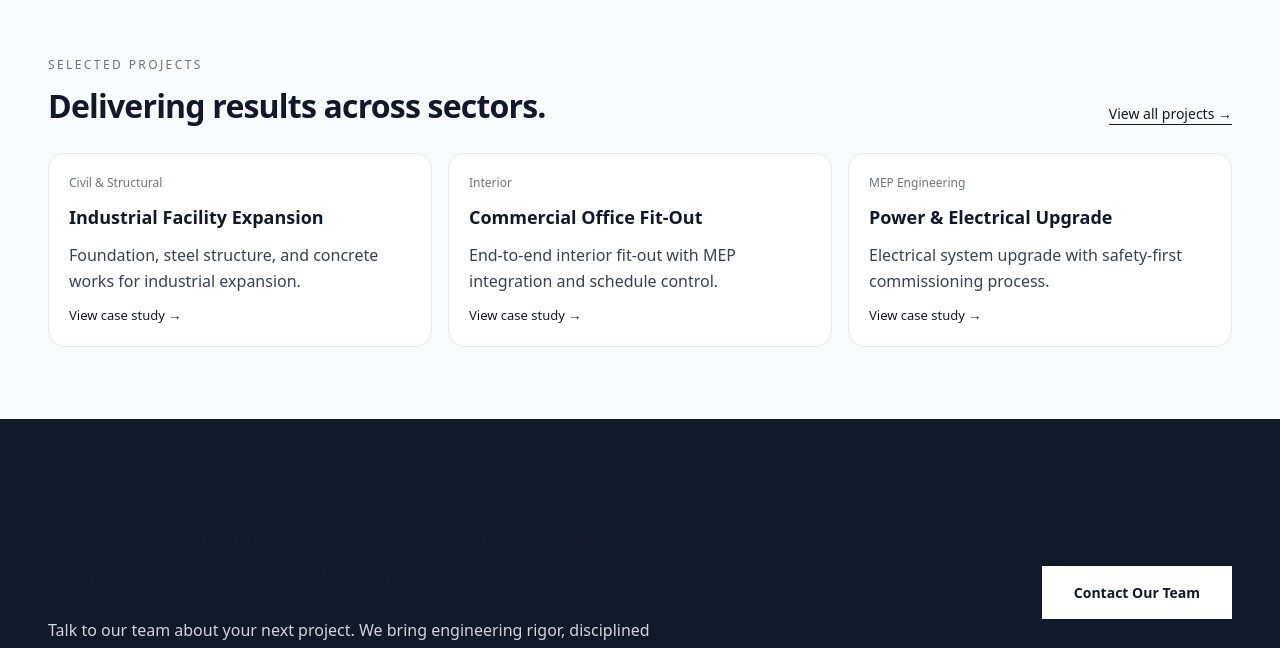
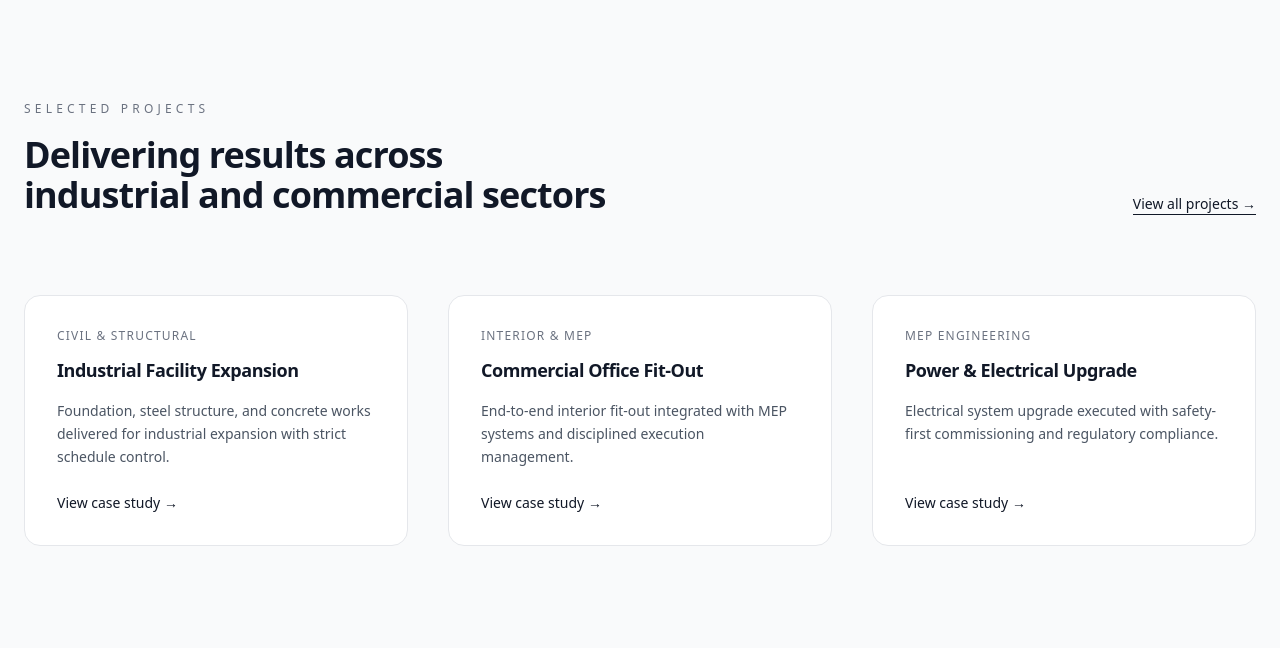
Before and after one commit to herlan-syihabudin/Bhaskara, a Next.js app: page / in a window 1280 px wide. Shown: the part 2063-2711 px from the top of the page. Built offline with nearby package versions, Linux system fonts and the light colour scheme.

Commit message:
Update FeaturedProjects.tsx

```diff
--- a/components/home/FeaturedProjects.tsx
+++ b/components/home/FeaturedProjects.tsx
@@ -2,88 +2,65 @@ const projects = [
   {
     title: "Industrial Facility Expansion",
     category: "Civil & Structural",
-    desc: "Foundation, steel structure, and concrete works for industrial expansion.",
+    desc: "Foundation, steel structure, and concrete works delivered for industrial expansion with strict schedule control.",
   },
   {
     title: "Commercial Office Fit-Out",
-    category: "Interior",
-    desc: "End-to-end interior fit-out with MEP integration and schedule control.",
+    category: "Interior & MEP",
+    desc: "End-to-end interior fit-out integrated with MEP systems and disciplined execution management.",
   },
   {
     title: "Power & Electrical Upgrade",
     category: "MEP Engineering",
-    desc: "Electrical system upgrade with safety-first commissioning process.",
+    desc: "Electrical system upgrade executed with safety-first commissioning and regulatory compliance.",
   },
 ];
 
 export default function FeaturedProjects() {
   return (
-    <section style={{ padding: "72px 48px", background: "#f9fafb" }}>
-      <div style={{ maxWidth: 1200, margin: "0 auto" }}>
-        <p
-          style={{
-            fontSize: 12,
-            letterSpacing: "0.2em",
-            color: "#6b7280",
-            marginBottom: 12,
-          }}
-        >
-          SELECTED PROJECTS
-        </p>
+    <section className="bg-gray-50">
+      <div className="container-bbm py-28">
+        {/* HEADER */}
+        <div className="flex flex-col gap-6 lg:flex-row lg:items-end lg:justify-between">
+          <div className="max-w-2xl">
+            <span className="badge">SELECTED PROJECTS</span>
 
-        <div
-          style={{
-            display: "flex",
-            justifyContent: "space-between",
-            alignItems: "flex-end",
-            gap: 24,
-            flexWrap: "wrap",
-          }}
-        >
-          <h2 style={{ fontSize: 32, lineHeight: 1.2, color: "#111827" }}>
-            Delivering results across sectors.
-          </h2>
+            <h2 className="mt-4">
+              Delivering results across
+              <span className="block">industrial and commercial sectors</span>
+            </h2>
+          </div>
 
           <a
-            href="#"
-            style={{
-              fontSize: 14,
-              textDecoration: "none",
-              color: "#111827",
-              borderBottom: "1px solid #111827",
-            }}
+            href="/projects"
+            className="text-sm font-medium text-gray-900 border-b border-gray-900 w-fit"
           >
             View all projects →
           </a>
         </div>
 
-        <div
-          style={{
-            marginTop: 28,
-            display: "grid",
-            gridTemplateColumns: "repeat(auto-fit, minmax(260px, 1fr))",
-            gap: 16,
-          }}
-        >
+        {/* PROJECT GRID */}
+        <div className="mt-20 grid gap-10 md:grid-cols-2 lg:grid-cols-3">
           {projects.map((p) => (
             <div
               key={p.title}
-              style={{
-                border: "1px solid #e5e7eb",
-                borderRadius: 16,
-                padding: 20,
-                background: "#ffffff",
-                display: "flex",
-                flexDirection: "column",
-                gap: 12,
-              }}
+              className="card p-8 flex flex-col"
             >
-              <span style={{ fontSize: 12, color: "#6b7280" }}>{p.category}</span>
-              <strong style={{ fontSize: 18, color: "#111827" }}>{p.title}</strong>
-              <p style={{ color: "#374151", lineHeight: 1.6 }}>{p.desc}</p>
-              <span style={{ marginTop: "auto", fontSize: 13, color: "#111827" }}>
+              <span className="text-xs tracking-widest text-gray-500 uppercase">
+                {p.category}
+              </span>
+
+              <h3 className="mt-3 text-lg">
+                {p.title}
+              </h3>
+
+              <p className="mt-4 text-sm leading-relaxed">
+                {p.desc}
+              </p>
+
+              <div className="mt-auto pt-6 text-sm font-medium text-gray-900">
                 View case study →
-              </span>
+              </div>
             </div>
           ))}
         </div>
```
